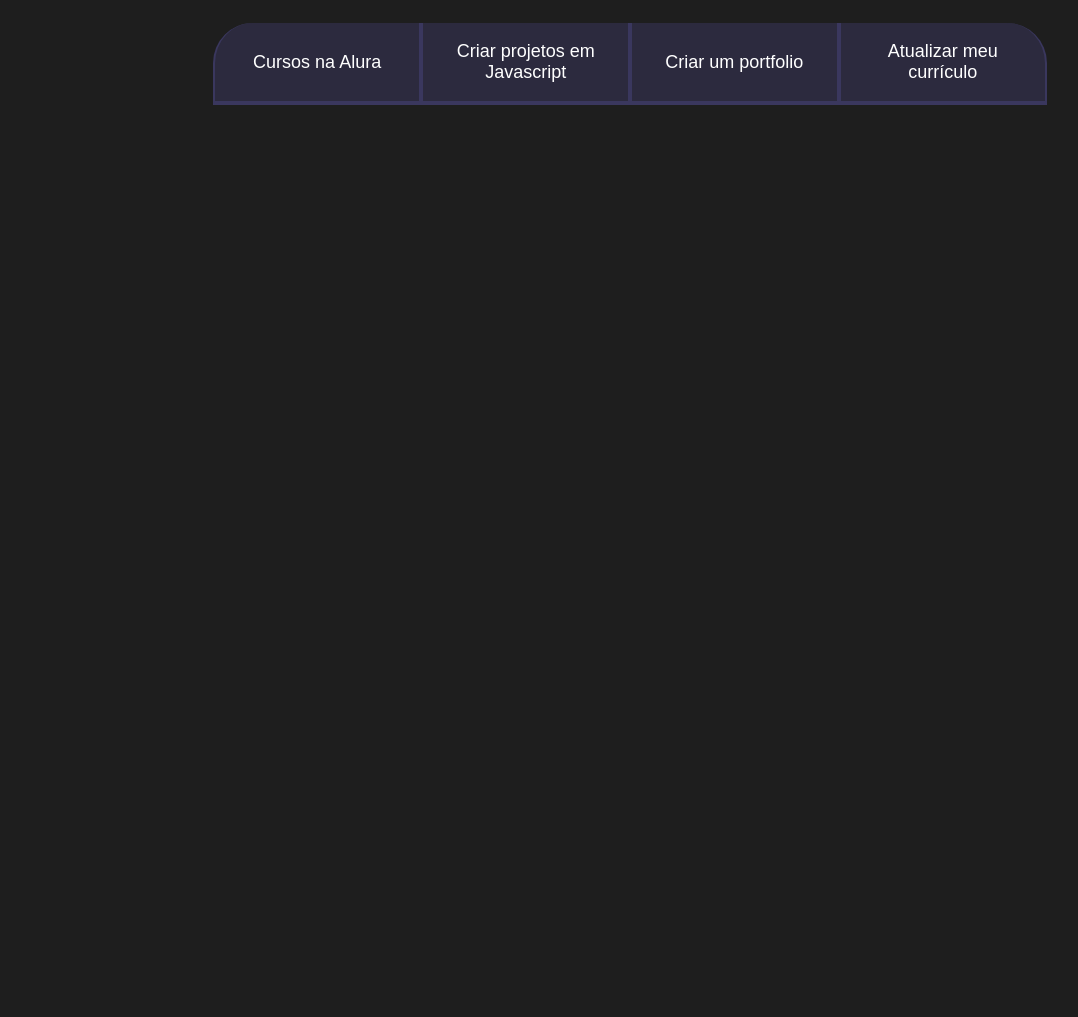
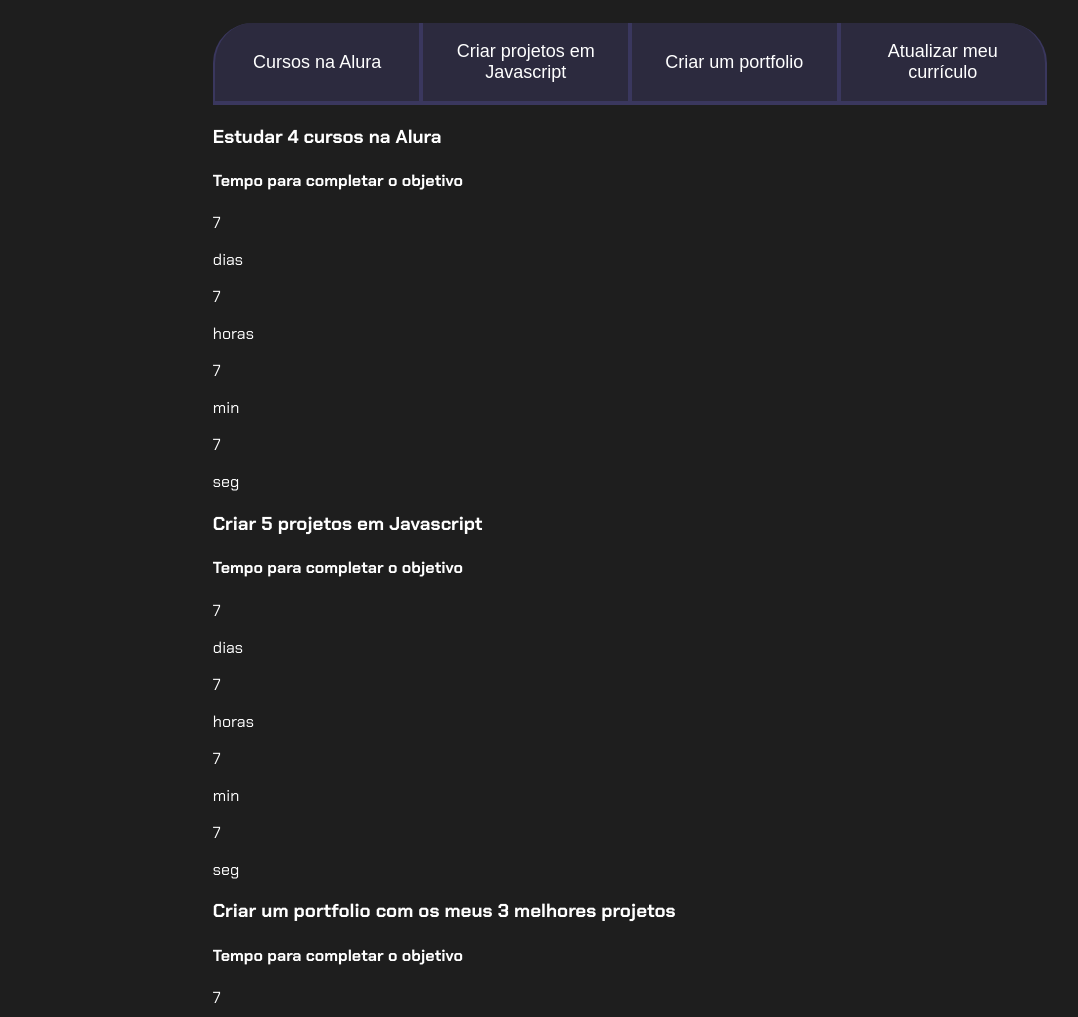
Before and after one commit to kzmevr/projeto-de-vida-3a, a plain HTML site: page index.html in a window 1280 px wide. Shown: the part 80-1097 px from the top of the page, without its empty margins (10-1088 px from the left). Before the commit the page ends 800 px from the top, so only its background shows below. Drawn offline with Linux system fonts and the light colour scheme.

Commit message:
index.html

```diff
--- a/index.html
+++ b/index.html
@@ -11,13 +11,106 @@
 <body>
     <section class="conteudo-principal">
         <h2 class="titulo-principal">Meus Objetivos do ano<span>_</span></h2>
-        <div class="botoes">
-            <button class="botao ativo">Cursos na Alura</button>
-            <button class="botao">Criar projetos em Javascript</button>
-            <button class="botao">Criar um portfolio</button>
-            <button class="botao">Atualizar meu currículo</button>
+        <div class="conteudo">
+            <div class="botoes">
+                <button class="botao ativo">Cursos na Alura</button>
+                <button class="botao">Criar projetos em Javascript</button>
+                <button class="botao">Criar um portfolio</button>
+                <button class="botao">Atualizar meu currículo</button>
+            </div>
+            <div class="abas-textos">
+                <div class="aba-conteudo ativo">
+                    <h3 class="aba-conteudo-titulo-principal">Estudar 4 cursos na Alura</h3>
+                    <h4 class="aba-conteudo-titulo-secundario">Tempo para completar o objetivo</h4>
+                    <div class="contador">
+                        <div class="contador-digito">
+                            <p class="contador-digito-numero" id="dias0">7</p>
+                            <p class="contador-digito-texto">dias</p>
+                        </div>
+                        <div class="contador-digito">
+                            <p class="contador-digito-numero" id="horas0">7</p>
+                            <p class="contador-digito-texto">horas</p>
+                        </div>
+                        <div class="contador-digito">
+                            <p class="contador-digito-numero" id="min0">7</p>
+                            <p class="contador-digito-texto">min</p>
+                        </div>
+                        <div class="contador-digito">
+                            <p class="contador-digito-numero" id="seg0">7</p>
+                            <p class="contador-digito-texto">seg</p>
+                        </div>
+                    </div>
+                </div>
+                <div class="aba-conteudo">
+                    <h3 class="aba-conteudo-titulo-principal">Criar 5 projetos em Javascript</h3>
+                    <h4 class="aba-conteudo-titulo-secundario">Tempo para completar o objetivo</h4>
+                    <div class="contador">
+                        <div class="contador-digito">
+                            <p class="contador-digito-numero" id="dias1">7</p>
+                            <p class="contador-digito-texto">dias</p>
+                        </div>
+                        <div class="contador-digito">
+                            <p class="contador-digito-numero" id="horas1">7</p>
+                            <p class="contador-digito-texto">horas</p>
+                        </div>
+                        <div class="contador-digito">
+                            <p class="contador-digito-numero" id="min1">7</p>
+                            <p class="contador-digito-texto">min</p>
+                        </div>
+                        <div class="contador-digito">
+                            <p class="contador-digito-numero" id="seg1">7</p>
+                            <p class="contador-digito-texto">seg</p>
+                        </div>
+                    </div>
+                </div>
+                <div class="aba-conteudo">
+                    <h3 class="aba-conteudo-titulo-principal">Criar um portfolio com os meus 3 melhores projetos</h3>
+                    <h4 class="aba-conteudo-titulo-secundario">Tempo para completar o objetivo</h4>
+                    <div class="contador">
+                        <div class="contador-digito">
+                            <p class="contador-digito-numero" id="dias2">7</p>
+                            <p class="contador-digito-texto">dias</p>
+                        </div>
+                        <div class="contador-digito">
+                            <p class="contador-digito-numero" id="horas2">7</p>
+                            <p class="contador-digito-texto">horas</p>
+                        </div>
+                        <div class="contador-digito">
+                            <p class="contador-digito-numero" id="min2">7</p>
+                            <p class="contador-digito-texto">min</p>
+                        </div>
+                        <div class="contador-digito">
+                            <p class="contador-digito-numero" id="seg2">7</p>
+                            <p class="contador-digito-texto">seg</p>
+                        </div>
+                    </div>
+                </div>
+                <div class="aba-conteudo">
+                    <h3 class="aba-conteudo-titulo-principal">Atualizar meu curriculo com os certificados da Alura</h3>
+                    <h4 class="aba-conteudo-titulo-secundario">Tempo para completar o objetivo</h4>
+                    <div class="contador">
+                        <div class="contador-digito">
+                            <p class="contador-digito-numero" id="dias3">7</p>
+                            <p class="contador-digito-texto">dias</p>
+                        </div>
+                        <div class="contador-digito">
+                            <p class="contador-digito-numero" id="horas3">7</p>
+                            <p class="contador-digito-texto">horas</p>
+                        </div>
+                        <div class="contador-digito">
+                            <p class="contador-digito-numero" id="min3">7</p>
+                            <p class="contador-digito-texto">min</p>
+                        </div>
+                        <div class="contador-digito">
+                            <p class="contador-digito-numero" id="seg3">7</p>
+                            <p class="contador-digito-texto">seg</p>
+                        </div>
+                    </div>
+                </div>
+            </div>
         </div>
     </section>
-    <script src="main.js"><</script>
+    <script src="main.js"></script>
 </body>
+
 </html>
```
